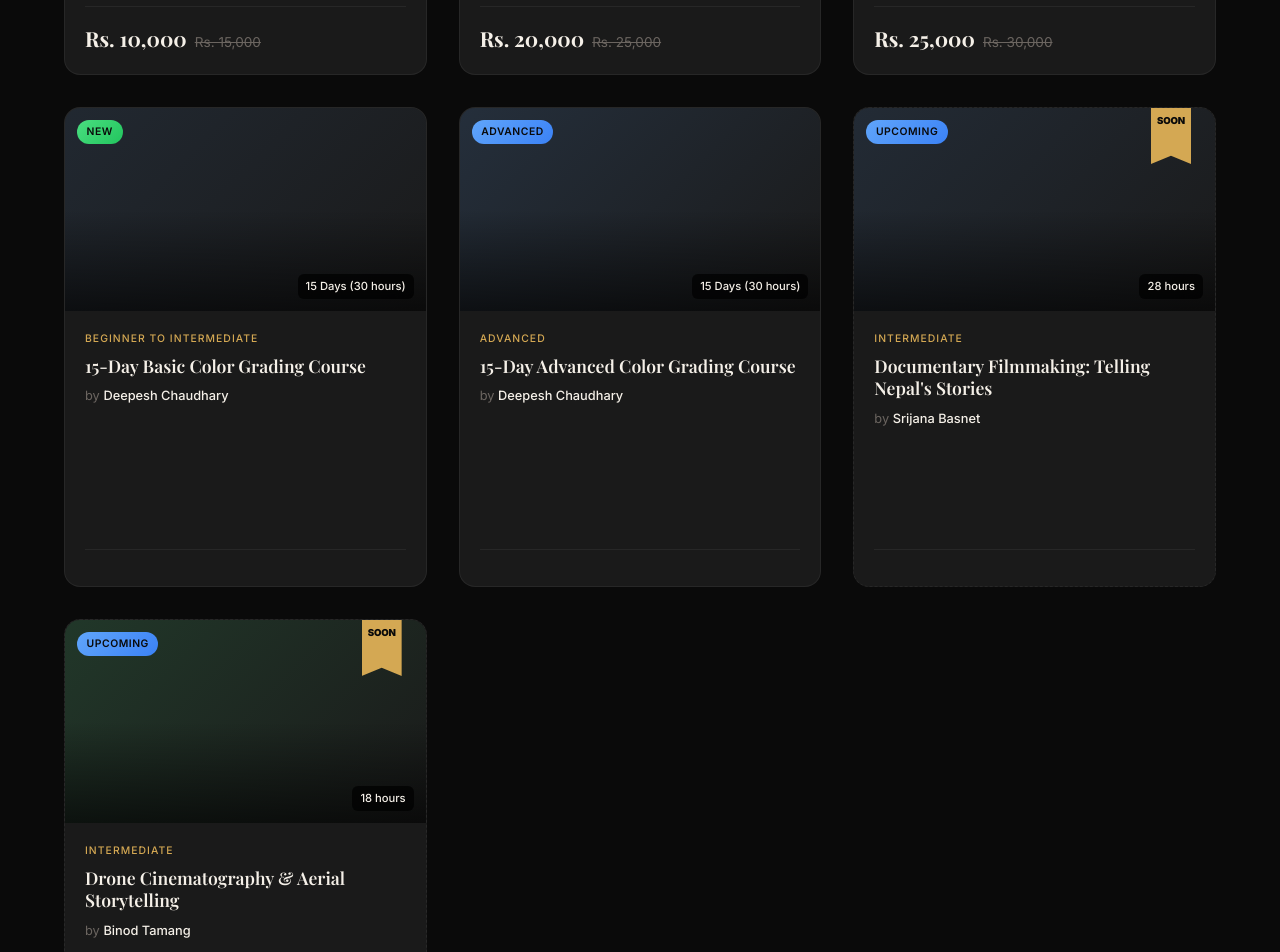
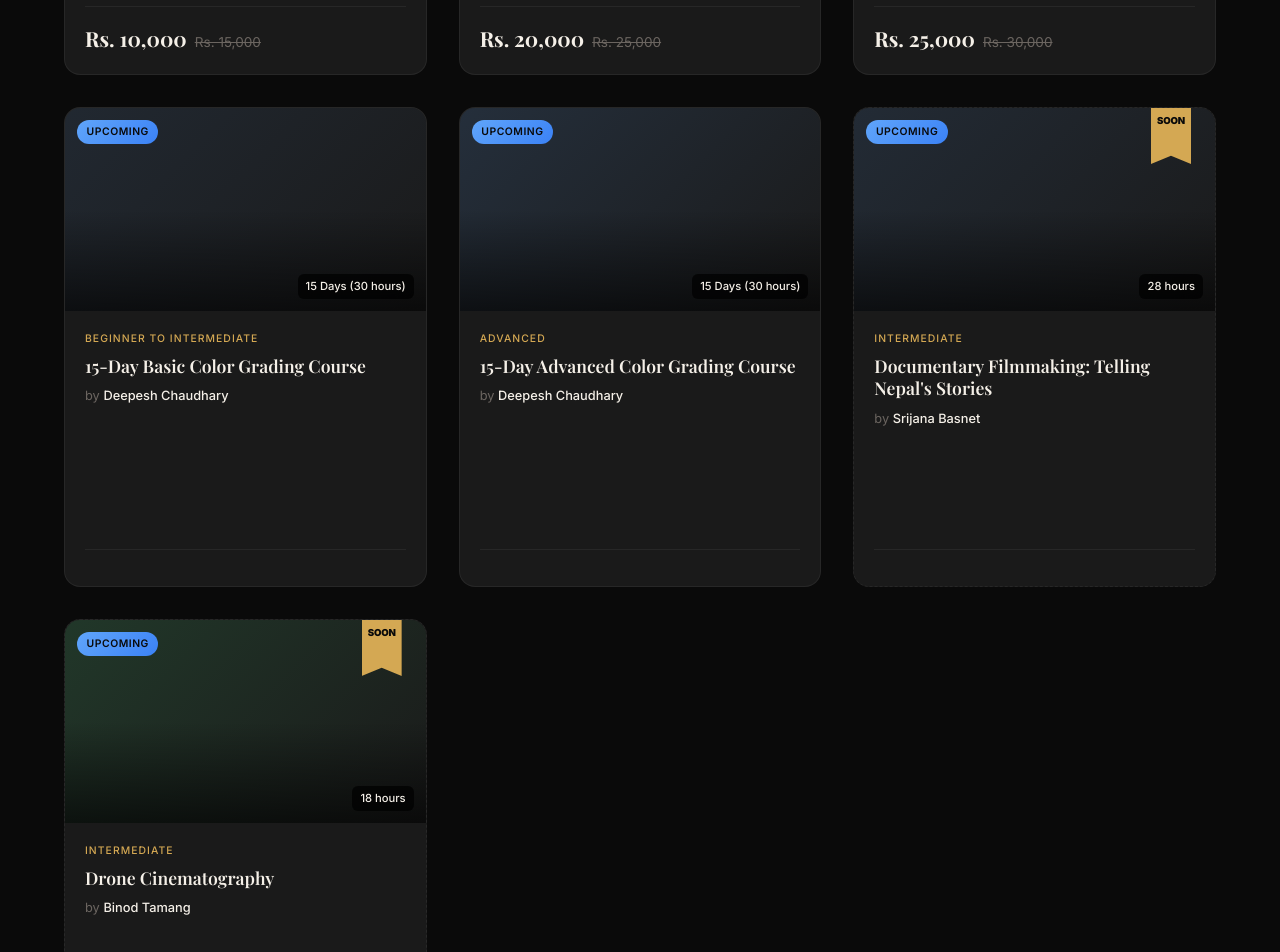
Before and after one commit to Bishes-Maharjan/zyamaru-website-2, a Next.js app: page / in a window 1280 px wide. Shown: the part 1760-2712 px from the top of the page. Built offline with nearby package versions, Linux system fonts and the light colour scheme; no server answers; a web font is replaced by a local one.

Commit message:
Badge changes

```diff
--- a/app/data/courses.ts
+++ b/app/data/courses.ts
@@ -765,7 +765,7 @@ export const courses: Course[] = [
     // students: '310',
     duration: '15 Days (30 hours)',
     level: 'Beginner to Intermediate',
-    badge: 'New',
+    badge: 'Upcoming',
     isUpcoming: false,
     image: 'rgba(96, 165, 250, 0.1)',
     description: 'Learn the fundamentals of color grading in DaVinci Resolve. From project setup and conforming to primary/secondary corrections, shot matching, and crafting cinematic looks, this course will build a solid foundation for your color grading career.',
@@ -792,7 +792,7 @@ export const courses: Course[] = [
     // students: '185',
     duration: '15 Days (30 hours)',
     level: 'Advanced',
-    badge: 'Advanced',
+    badge: 'Upcoming',
     isUpcoming: false,
     image: 'rgba(96, 165, 250, 0.15)',
     description: 'Transform your footage into cinematic masterpieces with our advanced curriculum. Learn professional color-managed workflows, custom LUT creation, advanced secondary tools like Magic Mask, and recreate looks from Hollywood films.',
@@ -835,7 +835,7 @@ export const courses: Course[] = [
   {
     id: 'drone-cinematography',
     slug: 'drone-cinematography',
-    title: 'Drone Cinematography & Aerial Storytelling',
+    title: 'Drone Cinematography',
     instructor: 'Binod Tamang',
     duration: '18 hours',
     level: 'Intermediate',
```
